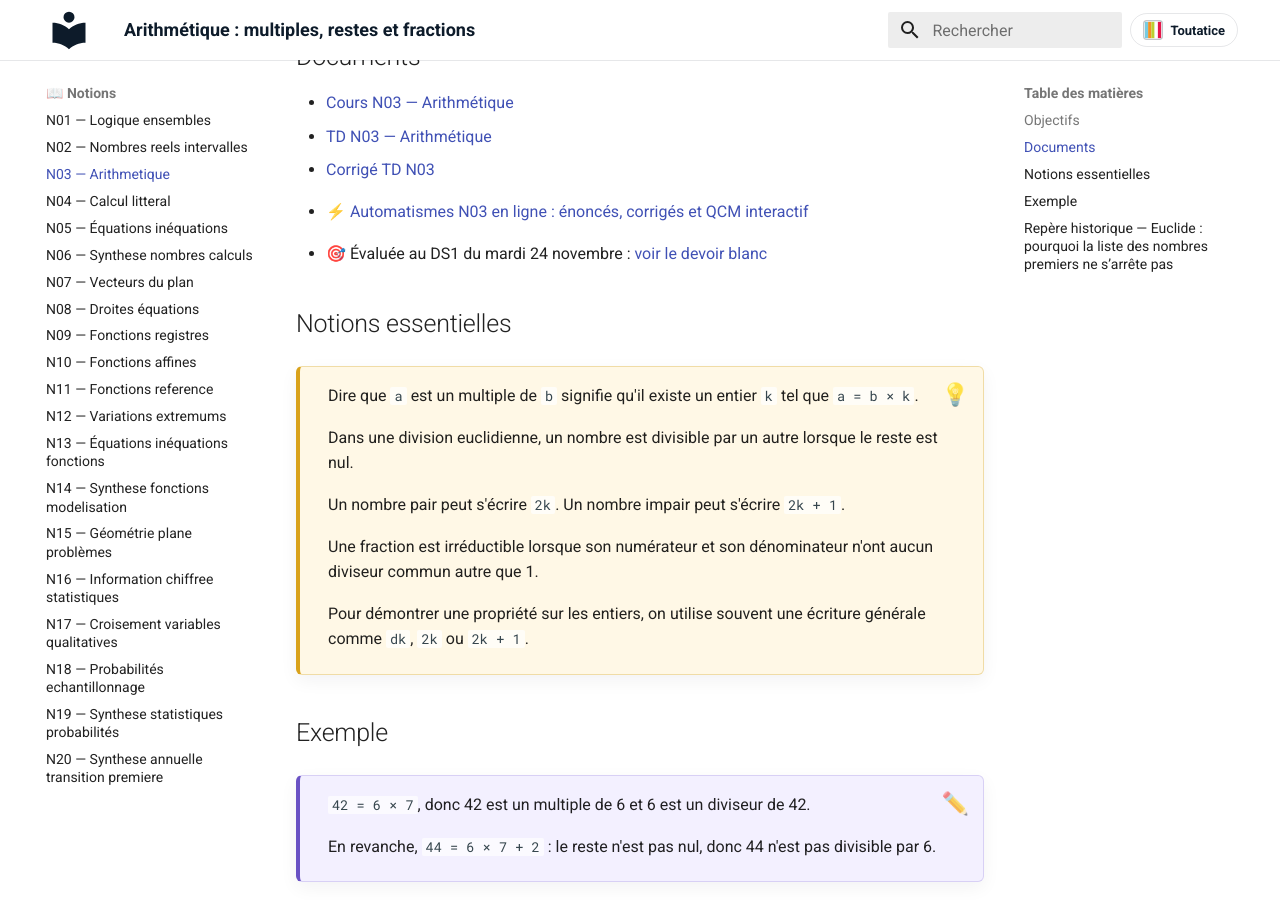
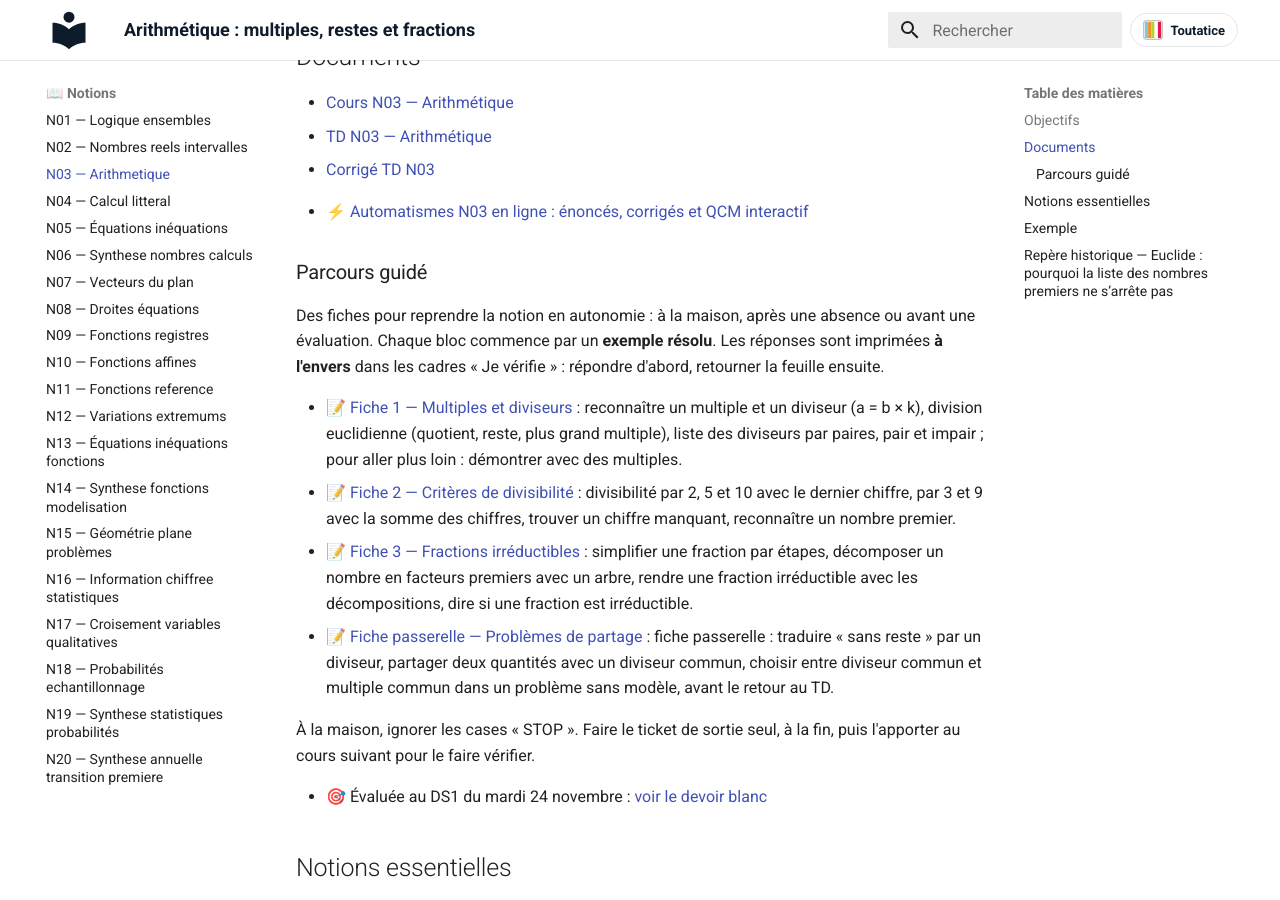
Before and after one commit to vnicolle56610/maths-seconde, an MkDocs documentation site: the page built from docs/notions/N03-arithmetique.md, in a window 1280 px wide and 900 px high, scrolled down 686 px. Built offline with MkDocs 1.6.1 and Material for MkDocs 9.7.7, drawn with Linux system fonts in a browser that asks for light colours.

Commit message:
Publication automatique : 4 fichier(s) copié(s), 1 page(s) mise(s) à jour
Fichiers copiés :
  - docs/parcours-guide/PARCOURS_GUIDE_N03_FICHE_1.pdf
  - docs/parcours-guide/PARCOURS_GUIDE_N03_FICHE_2.pdf
  - docs/parcours-guide/PARCOURS_GUIDE_N03_FICHE_3.pdf
  - docs/parcours-guide/PARCOURS_GUIDE_N03_FICHE_4.pdf

Pages mises à jour :
  - docs/notions/N03-arithmetique.md

Autres fichiers :
  - publication_manifest.json

Généré par le protocole de publication (publier_ressources_site.py / publier_ressources_gui.py).

```diff
--- a/docs/notions/N03-arithmetique.md
+++ b/docs/notions/N03-arithmetique.md
@@ -33,6 +33,19 @@ L'arithmétique donne des outils simples pour raisonner sur les entiers. Les doc
 <!-- AUTOMATISMES-WEB:START -->
 - ⚡ [Automatismes N03 en ligne : énoncés, corrigés et QCM interactif](../automatismes/automatismes-N03-arithmetique.md)
 <!-- AUTOMATISMES-WEB:END -->
+
+<!-- PARCOURS-GUIDE:START -->
+### Parcours guidé
+
+Des fiches pour reprendre la notion en autonomie : à la maison, après une absence ou avant une évaluation. Chaque bloc commence par un **exemple résolu**. Les réponses sont imprimées **à l'envers** dans les cadres « Je vérifie » : répondre d'abord, retourner la feuille ensuite.
+
+- 📝 [Fiche 1 — Multiples et diviseurs](../parcours-guide/PARCOURS_GUIDE_N03_FICHE_1.pdf) : reconnaître un multiple et un diviseur (a = b × k), division euclidienne (quotient, reste, plus grand multiple), liste des diviseurs par paires, pair et impair ; pour aller plus loin : démontrer avec des multiples.
+- 📝 [Fiche 2 — Critères de divisibilité](../parcours-guide/PARCOURS_GUIDE_N03_FICHE_2.pdf) : divisibilité par 2, 5 et 10 avec le dernier chiffre, par 3 et 9 avec la somme des chiffres, trouver un chiffre manquant, reconnaître un nombre premier.
+- 📝 [Fiche 3 — Fractions irréductibles](../parcours-guide/PARCOURS_GUIDE_N03_FICHE_3.pdf) : simplifier une fraction par étapes, décomposer un nombre en facteurs premiers avec un arbre, rendre une fraction irréductible avec les décompositions, dire si une fraction est irréductible.
+- 📝 [Fiche passerelle — Problèmes de partage](../parcours-guide/PARCOURS_GUIDE_N03_FICHE_4.pdf) : fiche passerelle : traduire « sans reste » par un diviseur, partager deux quantités avec un diviseur commun, choisir entre diviseur commun et multiple commun dans un problème sans modèle, avant le retour au TD.
+
+À la maison, ignorer les cases « STOP ». Faire le ticket de sortie seul, à la fin, puis l'apporter au cours suivant pour le faire vérifier.
+<!-- PARCOURS-GUIDE:END -->
 
 <!-- AUTO-EVAL:START -->
 - 🎯 Évaluée au DS1 du mardi 24 novembre : [voir le devoir blanc](../preparer-evaluation/index.md#ds1-2026-2027)
--- a/publication_manifest.json
+++ b/publication_manifest.json
@@ -65,6 +65,12 @@
       ],
       "corrige_td": [
         "CORRIGE_TD_N03_ARITHMETIQUE.pdf"
+      ],
+      "parcours": [
+        "PARCOURS_GUIDE_N03_FICHE_1.pdf",
+        "PARCOURS_GUIDE_N03_FICHE_2.pdf",
+        "PARCOURS_GUIDE_N03_FICHE_3.pdf",
+        "PARCOURS_GUIDE_N03_FICHE_4.pdf"
       ]
     },
     "N04": {
```
Also changed, not shown: 4 other files.
